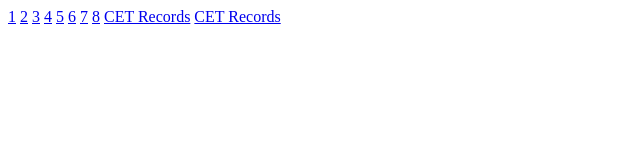
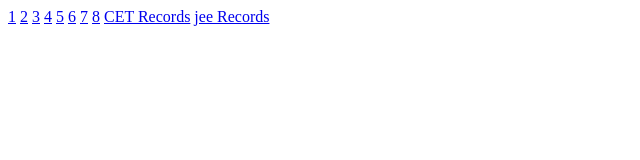
Before and after one commit to Sumeetbeginner/yooo, a plain HTML site: page index.html in a window 1280 px wide. Shown: the full height of the page, 0-640 px from the left. Drawn offline with Linux system fonts and the light colour scheme.

Commit message:
Update index.html

```diff
--- a/index.html
+++ b/index.html
@@ -16,7 +16,7 @@
     <a href="exp7.txt" download>7</a>
     <a href="exp8.txt" download>8</a>
     <a href="cetrecords.pdf" download>CET Records</a>
-        <a href="Jeeresult.pdf" download>CET Records</a>
+        <a href="Jeeresult.pdf" download>jee Records</a>
 
 </body>
 </html>
```
